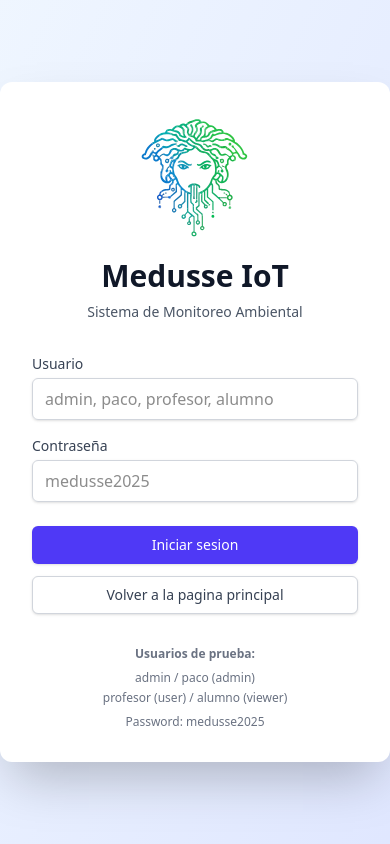
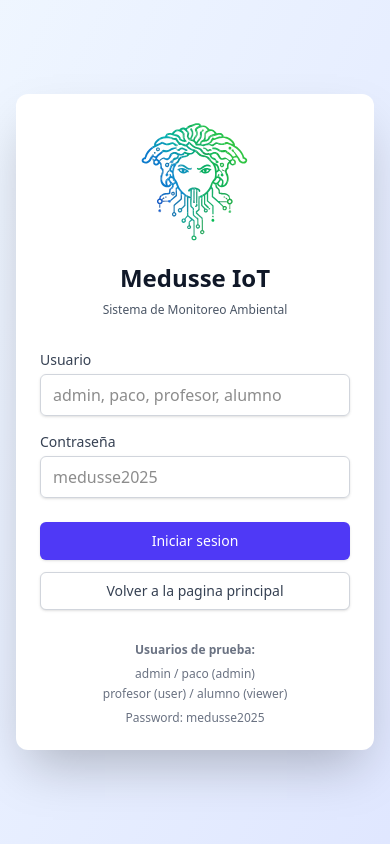
Before and after one commit to Fralopala2/medusse-show, a Next.js app in the folder web/: page /login in a window 390 px wide. Built offline with nearby package versions, Linux system fonts and the light colour scheme.

Commit message:
feat: Mejorar responsive en login y dashboard con animaciones

```diff
--- a/web/src/app/dashboard/page.tsx
+++ b/web/src/app/dashboard/page.tsx
@@ -104,13 +104,13 @@ export default function DashboardPage() {
                 className="h-12 w-12"
               />
               <div>
-                <h1 className="text-2xl font-bold text-gray-900">Dashboard Medusse IoT</h1>
-                <p className="text-sm text-gray-600">Bienvenido, {user.fullName}</p>
+                <h1 className="text-xl sm:text-2xl font-bold text-gray-900">Dashboard Medusse IoT</h1>
+                <p className="text-xs sm:text-sm text-gray-600">Bienvenido, {user.fullName}</p>
               </div>
             </div>
             <button
               onClick={handleLogout}
-              className="px-4 py-2 bg-red-600 text-white rounded-md hover:bg-red-700 transition-colors"
+              className="px-3 py-2 sm:px-4 text-sm sm:text-base bg-red-600 text-white rounded-md hover:bg-red-700 transition-all duration-300 hover:scale-105"
             >
               Cerrar sesion
             </button>
@@ -152,12 +152,12 @@ export default function DashboardPage() {
         </div>
 
         {/* Acciones rapidas */}
-        <div className="grid grid-cols-1 md:grid-cols-3 gap-6">
+        <div className="grid grid-cols-1 sm:grid-cols-2 lg:grid-cols-3 gap-4 sm:gap-6">
           <a
             href="http://localhost:3000"
             target="_blank"
             rel="noopener noreferrer"
-            className="bg-white rounded-lg shadow p-6 hover:shadow-lg transition-shadow"
+            className="bg-white rounded-lg shadow p-4 sm:p-6 hover:shadow-lg transition-all duration-300 hover:scale-105 hover:-translate-y-1"
           >
             <div className="text-3xl mb-2">📊</div>
             <h3 className="text-lg font-semibold mb-2">Dashboard Grafana</h3>
--- a/web/src/app/login/page.tsx
+++ b/web/src/app/login/page.tsx
@@ -86,8 +86,8 @@ export default function LoginPage() {
   };
 
   return (
-    <div className="min-h-screen flex items-center justify-center bg-gradient-to-br from-blue-50 to-indigo-100">
-      <div className="max-w-md w-full space-y-8 p-8 bg-white rounded-xl shadow-2xl">
+    <div className="min-h-screen flex items-center justify-center bg-gradient-to-br from-blue-50 to-indigo-100 px-4 sm:px-6 lg:px-8">
+      <div className="max-w-md w-full space-y-8 p-6 sm:p-8 bg-white rounded-xl shadow-2xl">
         {/* Logo y titulo */}
         <div className="text-center">
           <div className="flex justify-center mb-4">
@@ -97,8 +97,8 @@ export default function LoginPage() {
               className="h-32 w-32"
             />
           </div>
-          <h2 className="text-3xl font-bold text-gray-900">Medusse IoT</h2>
-          <p className="mt-2 text-sm text-gray-600">
+          <h2 className="text-2xl sm:text-3xl font-bold text-gray-900">Medusse IoT</h2>
+          <p className="mt-2 text-xs sm:text-sm text-gray-600">
             Sistema de Monitoreo Ambiental
           </p>
         </div>
@@ -189,9 +189,9 @@ export default function LoginPage() {
         </form>
 
         {/* Info de usuarios */}
-        <div className="mt-6 text-center text-xs text-gray-500">
+        <div className="mt-6 text-center text-xs sm:text-sm text-gray-500">
           <p className="font-semibold mb-2">Usuarios de prueba:</p>
-          <div className="space-y-1">
+          <div className="space-y-1 text-xs">
             <p>admin / paco (admin)</p>
             <p>profesor (user) / alumno (viewer)</p>
             <p className="mt-2 font-medium">Password: medusse2025</p>
```
